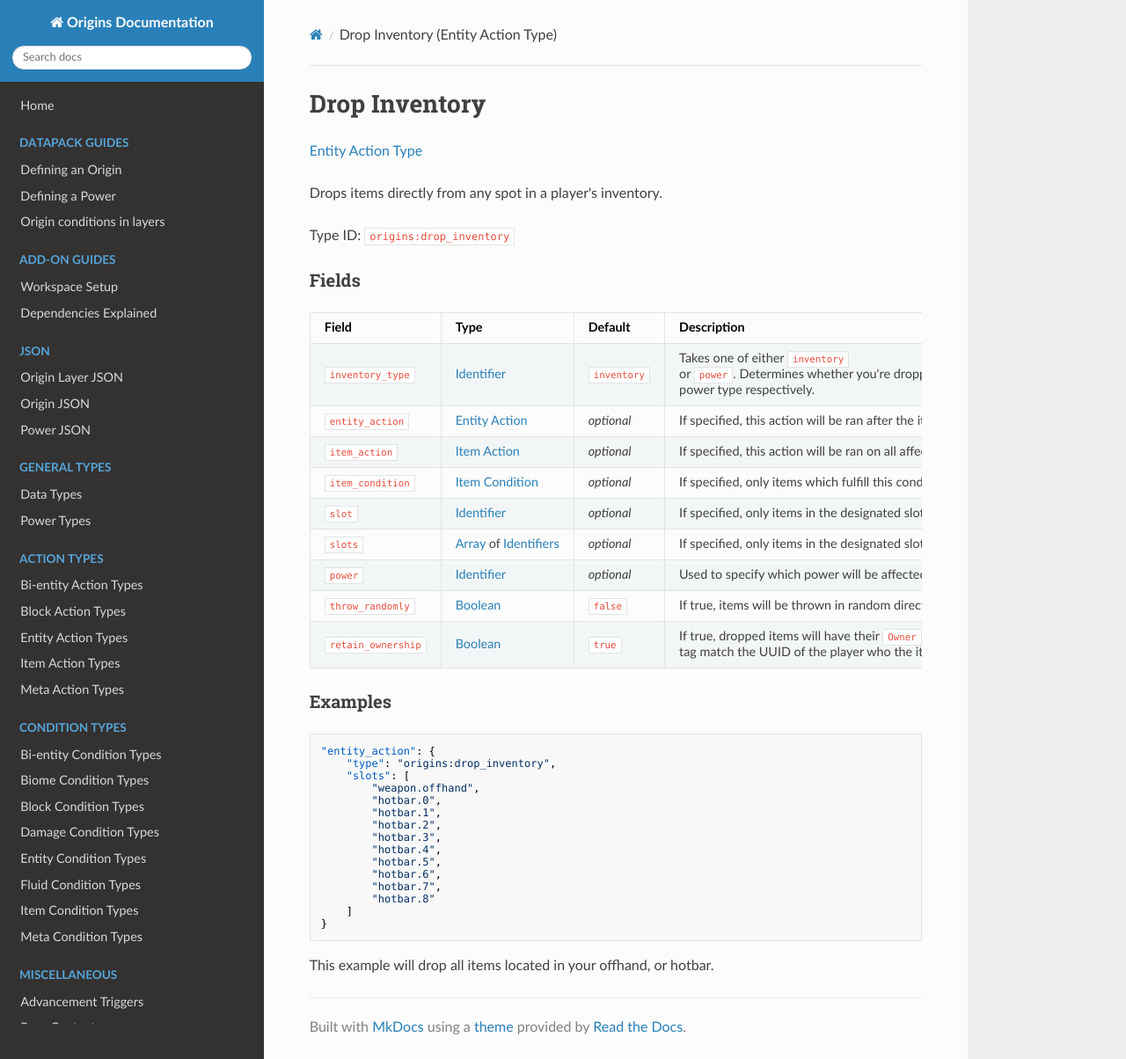
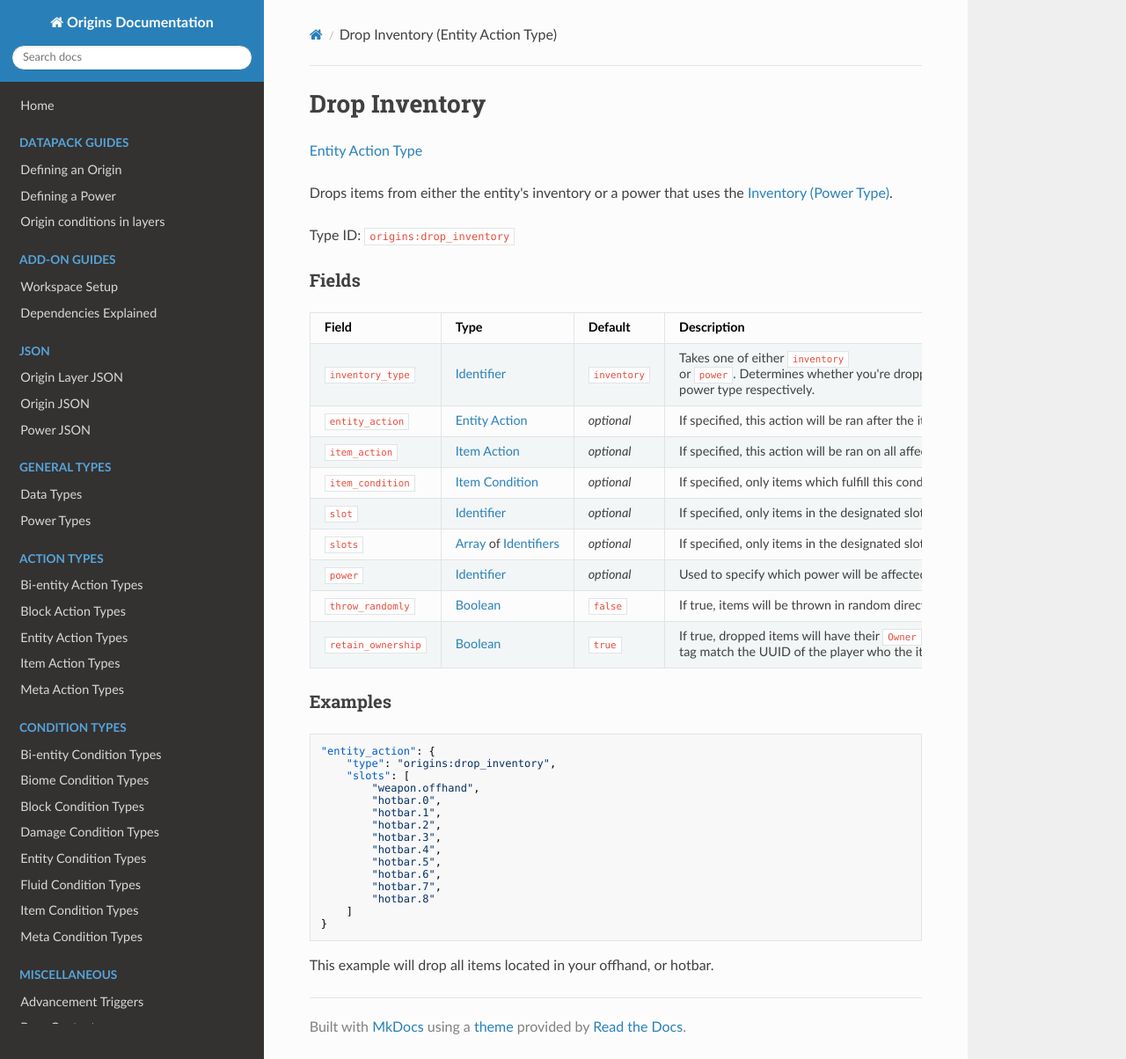
Before and after one commit to apace100/origins-docs, an MkDocs documentation site: the page built from docs/types/entity_action_types/drop_inventory.md, in a window 1280 px wide and 1204 px high. Shown: the whole window at 88% size. Built offline with MkDocs 1.6.1, drawn with Linux system fonts in a browser that asks for light colours; nearby versions of some CDN libraries.

Commit message:
Update docs/types/entity_action_types/drop_inventory.md
Co-authored-by: eggohito <66972816+eggohito@users.noreply.github.com>

```diff
--- a/docs/types/entity_action_types/drop_inventory.md
+++ b/docs/types/entity_action_types/drop_inventory.md
@@ -7,7 +7,7 @@ date: 2022-6-07
 
 [Entity Action Type](../entity_action_types.md)
 
-Drops items directly from any spot in a player's inventory.
+Drops items from either the entity's inventory or a power that uses the [Inventory (Power Type)](../../power_types/inventory.md).
 
 Type ID: `origins:drop_inventory`
 
```
